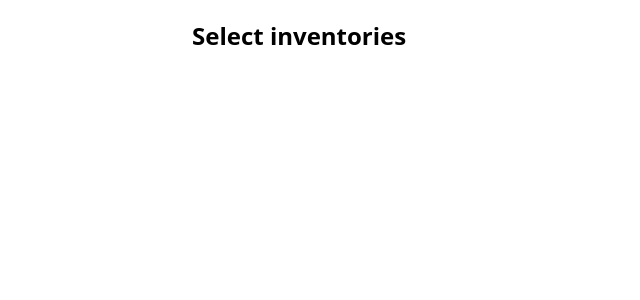
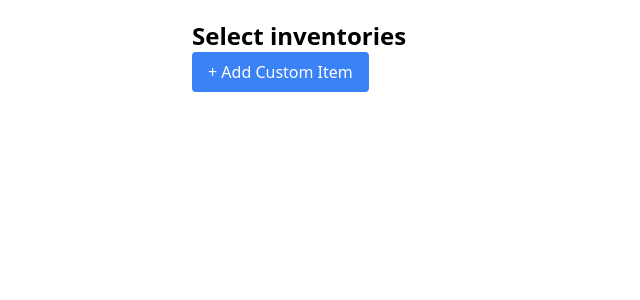
Before and after one commit to 5gada-software/cluadAItoReact, a React (Vite) app in the folder frontend/: page / in a window 1280 px wide. Shown: the top 300 px of the page, without its empty margins (0-640 px from the left). Built offline with nearby package versions, Linux system fonts and the light colour scheme.

Commit message:
update AddCustomItemForm.jsx, page1.jsx and modal.jsx

```diff
--- a/frontend/src/components/AddCustomItemForm.jsx
+++ b/frontend/src/components/AddCustomItemForm.jsx
@@ -1,19 +1,34 @@
 import React, { useState } from "react";
 import Modal from "../ui/modal";
-const AddCustomItemForm = ({ isOpen, onClose }) => {
+
+const AddCustomItemForm = () => {
+  const [isModalOpen, setIsModalOpen] = useState(false);
   const [itemName, setItemName] = useState("");
   const [cubicFeet, setCubicFeet] = useState("");
   const [category, setCategory] = useState("");
+
+  const openModal = () => setIsModalOpen(true);
+  const closeModal = () => setIsModalOpen(false);
 
   const handleSubmit = (e) => {
     e.preventDefault();
     // Handle form submission here
     console.log({ itemName, cubicFeet, category });
-    onClose(); // Close the modal after submission
+    closeModal(); // Close the modal after submission
   };
 
   return (
-    <Modal isOpen={isOpen} onClose={onClose}>
+    <div>
+      {/* Button to open the modal */}
+      <button
+        onClick={openModal}
+        className="bg-blue-500 text-white px-4 py-2 rounded"
+      >
+        + Add Custom Item
+      </button>
+
+      {/* Modal Component */}
+      <Modal isOpen={isModalOpen} onClose={closeModal}>
         <div className="bg-white p-8 rounded-lg shadow-lg">
           <h2 className="text-xl font-semibold mb-4">Add Custom Item</h2>
           <form onSubmit={handleSubmit}>
@@ -51,6 +66,7 @@ const AddCustomItemForm = ({ isOpen, onClose }) => {
           </form>
         </div>
       </Modal>
+    </div>
   );
 };
 
--- a/frontend/src/pages/page1.jsx
+++ b/frontend/src/pages/page1.jsx
@@ -1,10 +1,12 @@
 import React from "react";
 import Search from "../components/search";
+import AddCustomItemForm from "../components/AddCustomItemForm";
 
 export default function Page1() {
   return (
     <div className="w-[90%] sm:w-[80%] lg:w-[70%] mx-auto py-5">
       <Search />
+      <AddCustomItemForm />
     </div>
   );
 }
--- a/frontend/src/ui/modal.jsx
+++ b/frontend/src/ui/modal.jsx
@@ -16,14 +16,14 @@ const Modal = ({ isOpen, onClose, children }) => {
       <div className={modalClasses} onClick={onClose}>
         <div
           onClick={preventClose}
-          className="max-w-lg mt-0 pt-0 relative space-y-4  "
+          className="max-w-xl mt-0 pt-0 relative space-y-4  "
         >
           <button
-            className="absolute top-2 right-2 mt-4 bg-red mr-2"
+            className="absolute top-4 right-2 mt-4 bg-red mr-2"
             onClick={onClose}
           >
             <svg
-              className="h-6 w-6 text-gray-900"
+              className="h-5 w-5 text-gray-600"
               fill="none"
               viewBox="0 0 24 24"
               stroke="currentColor"
```
Lines whose indentation alone changed are shown as unchanged.
